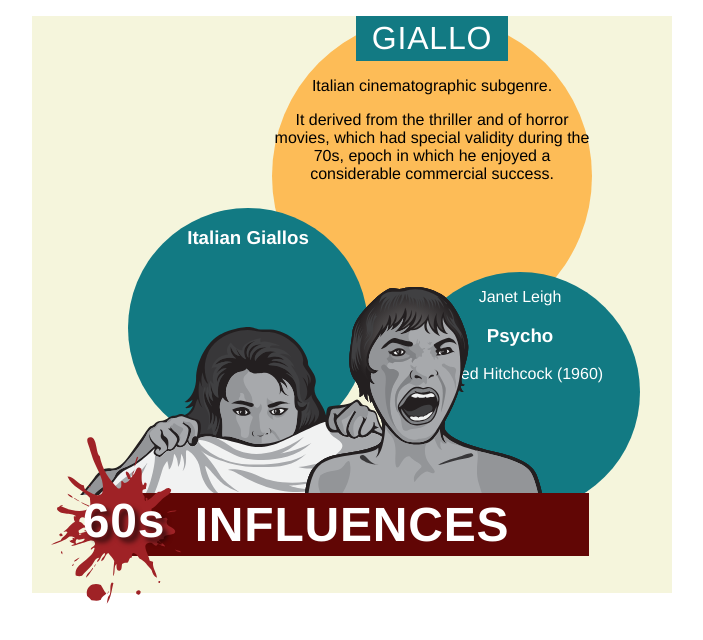
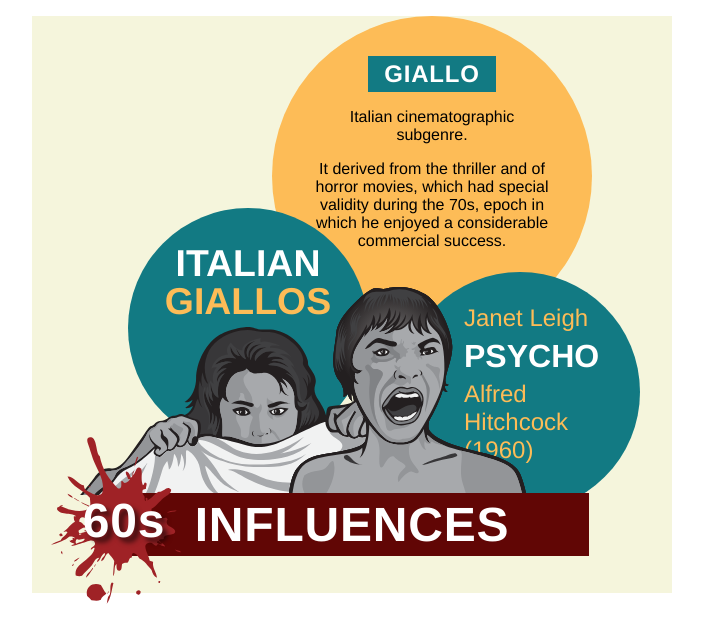
Before and after one commit to margamb/slasher, a plain HTML site: page sixties.html in a window 1280 px wide. Shown: the whole page, without its empty margins (288-991 px from the left). Drawn offline with Linux system fonts and the light colour scheme.

Commit message:
Finish sixties section

```diff
--- a/sixties.html
+++ b/sixties.html
@@ -21,6 +21,9 @@
     }
 
     .article-header {
+      font-size: 1.5rem;
+      font-weight: 600;
+      margin-top: 0.5rem;
       padding-left: 1rem;
       padding-right: 1rem;
     }
@@ -28,7 +31,6 @@
     .article-header,
     .section-header {
       display: inline-block;
-      font-size: 2rem;
       letter-spacing: 0.05rem;
       padding-top: 0.25rem;
       padding-bottom: 0.25rem;
@@ -41,13 +43,19 @@
     }
 
     .circled-big {
-      height: 20rem;
-      width: 20rem;
+      padding: 2rem 2.5rem;
+      height: 16rem;
+      width: 15rem;
     }
 
     .circled-small {
       height: 15rem;
       width: 15rem;
+    }
+
+    .circled-small.psycho {
+      width: 14.5rem;
+      padding-right: 0.5rem;
     }
 
     .giallo-article {
@@ -58,6 +66,13 @@
       position: relative;
       top: -9rem;
       left: 1rem;
+      font-size: 2rem;
+      text-transform: uppercase;
+      line-height: 1;
+    }
+
+    .giallo-header b {
+      color: #FDBC57;
     }
 
     .giallo-image {
@@ -87,12 +102,30 @@
       position: relative;
       top: -5rem;
       left: 3rem;
+      text-align: left;
+    }
+
+    .psycho h3 {
+      margin: 0.5rem 0 0.5rem 4rem;
+      font-size: 2rem;
+      text-transform: uppercase;
+      line-height: 1;
+    }
+
+    .psycho p {
+      color: #FDBC57;
+      margin: 0 0 0 4rem;
+      font-size: 1.5rem;
+    }
+
+    .psycho p:first-child {
+      margin-top: 2rem;
     }
 
     .psycho-image {
       position: absolute;
       bottom: 0;
-      left: -6rem;
+      left: -7rem;
       width: 15rem;
     }
 
@@ -108,6 +141,7 @@
 
     .section-header {
       order: 1;
+      font-size: 2rem;
       padding-left: 5rem;
       padding-right: 5rem;
       position: relative;
@@ -126,6 +160,7 @@
   </style>
 </head>
 <body>
+
   <section>
 
     <header class='section-header red'>
@@ -144,7 +179,7 @@
 
     <section class="row">
       <article class="circled circled-small green giallo-header">
-        <h3>Italian Giallos</h3>
+        <h3>Italian <b>Giallos</b></h3>
         <img class="giallo-image" src="./images/sixties-giallo.svg" alt="A picture of a giallo victim">
       </article>
 
```
